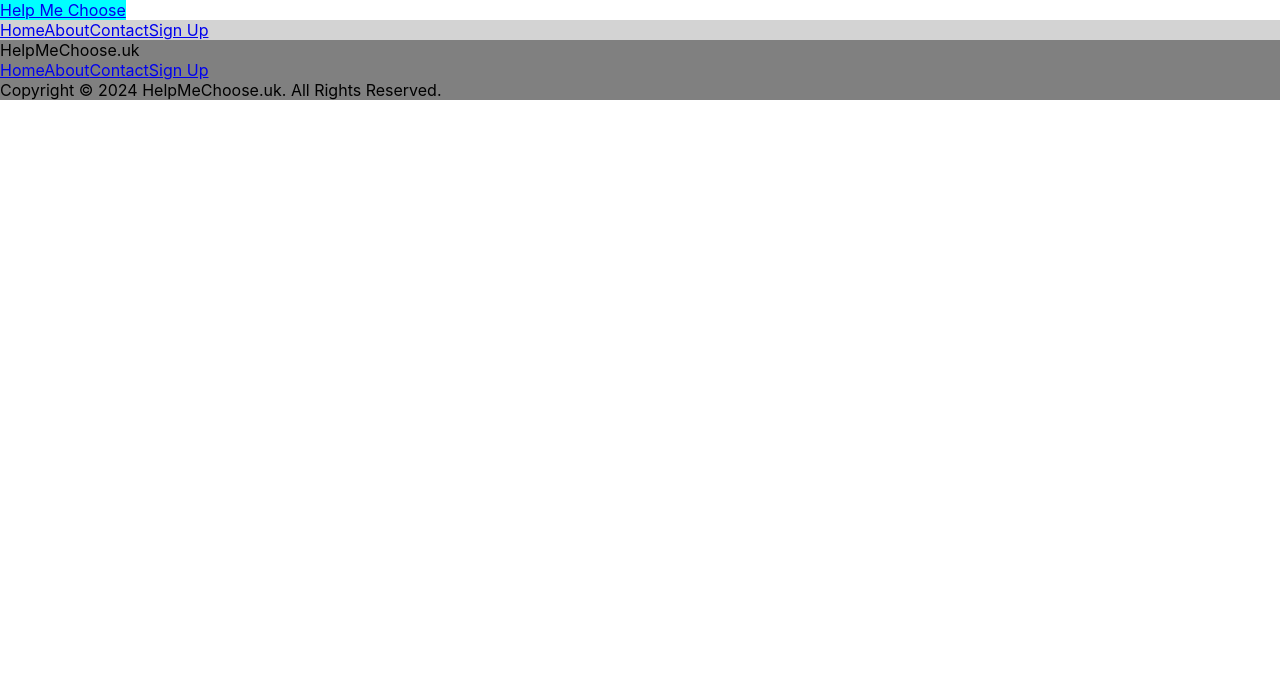
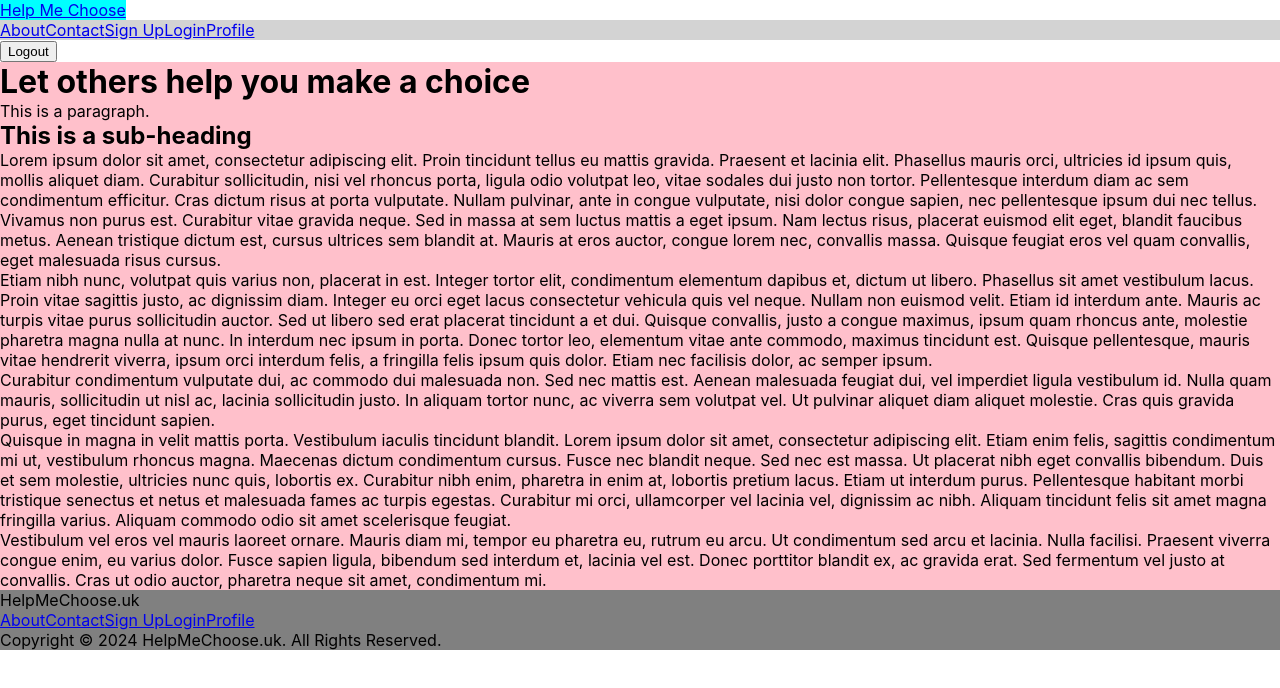
Before and after one commit to johnnyfwk/help-me-choose-front-end, a React (Vite) app: page /login in a window 1280 px wide. Shown: the top 688 px of the page. Built offline with nearby package versions, Linux system fonts and the light colour scheme; no server answers; sample sign-in values are in the browser's storage.

Commit message:
Setting up user logged in state.

```diff
--- a/src/App.jsx
+++ b/src/App.jsx
@@ -1,30 +1,51 @@
-import { Routes, Route } from "react-router-dom";
+import { Routes, Route, Navigate } from 'react-router-dom';
+import { useAuth } from './AuthContext';
 import Logo from "./components/Logo";
 import Nav from "./components/Nav";
 import Home from "./pages/Home";
 import SignUp from "./pages/SignUp";
+import Login from "./pages/Login";
+import Profile from "./pages/Profile";
 import About from "./pages/About";
 import Contact from "./pages/Contact";
 import Footer from "./components/Footer";
+import LogoutButton from './components/LogoutButton';
 
 function App() {
+    const { user, loading } = useAuth();
+    console.log(user)
+
     return (
         <>
             <Logo />
             <Nav />
+            {user && <LogoutButton />}
             <Routes>
                 <Route
                     path="/"
                     element={<Home />}
                 />
+
                 <Route
                     path="/sign-up"
-                    element={<SignUp />}
+                    element={user ? <Home /> : <SignUp />}
                 />
+
+                <Route
+                    path="/login"
+                    element={user ? <Home /> : <Login />}
+                />
+
+                <Route
+                    path="/profile"
+                    element={user ? <Profile /> : <Navigate to="/login" />}
+                />
+
                 <Route
                     path="/about"
                     element={<About />}
                 />
+
                 <Route
                     path="/contact"
                     element={<Contact />}
--- /dev/null
+++ b/src/AuthContext.jsx
@@ -0,0 +1,35 @@
+import React, { createContext, useContext, useEffect, useState } from 'react';
+import { onAuthStateChanged, signOut } from 'firebase/auth';
+import { auth } from './firebase';
+
+const AuthContext = createContext();
+
+export const AuthProvider = ({ children }) => {
+    const [user, setUser] = useState(null);
+    const [loading, setLoading] = useState(true);
+
+    useEffect(() => {
+        const unsubscribe = onAuthStateChanged(auth, (user) => {
+            setUser(user);
+            setLoading(false);
+        });
+
+        return () => unsubscribe();
+    }, []);
+
+    const logout = () => {
+        signOut(auth).then(() => {
+            setUser(null);
+        }).catch((error) => {
+            console.error('Error signing out: ', error);
+        });
+    };
+
+    return (
+        <AuthContext.Provider value={{ user, loading, logout }}>
+            {children}
+        </AuthContext.Provider>
+    );
+};
+
+export const useAuth = () => useContext(AuthContext);
--- a/src/components/Footer.jsx
+++ b/src/components/Footer.jsx
@@ -10,10 +10,11 @@ export default function Footer() {
             <div className="footer-heading-and-links-wrapper">
                 <div>HelpMeChoose.uk</div>
                 <div className="footer-links" onClick={handleFooterLinks}>
-                    <Link to="/">Home</Link>
                     <Link to="/about">About</Link>
                     <Link to="/contact">Contact</Link>
                     <Link to="/sign-up">Sign Up</Link>
+                    <Link to="/login">Login</Link>
+                    <Link to="/profile">Profile</Link>
                 </div>
             </div>
             <div id="copyright">Copyright &copy; {new Date().getFullYear()} HelpMeChoose.uk. All Rights Reserved.</div>
--- /dev/null
+++ b/src/components/LogoutButton.jsx
@@ -0,0 +1,12 @@
+import React from 'react';
+import { useAuth } from '../AuthContext';
+
+const LogoutButton = () => {
+    const { logout } = useAuth();
+
+    return (
+        <button onClick={logout}>Logout</button>
+    );
+};
+
+export default LogoutButton;
--- a/src/components/Nav.jsx
+++ b/src/components/Nav.jsx
@@ -3,10 +3,11 @@ import { Link } from "react-router-dom";
 export default function Nav() {
     return (
         <nav>
-            <Link to="/">Home</Link>
             <Link to="/about">About</Link>
             <Link to="/contact">Contact</Link>
             <Link to="/sign-up">Sign Up</Link>
+            <Link to="/login">Login</Link>
+            <Link to="/profile">Profile</Link>
         </nav>
     )
 }
--- a/src/firebase.js
+++ b/src/firebase.js
@@ -12,7 +12,6 @@ const firebaseConfig = {
     measurementId: "G-J8J3H4YNCF"
 };
 
-// Initialize Firebase
 const app = initializeApp(firebaseConfig);
 const auth = getAuth(app);
 const db = getFirestore(app);
--- a/src/main.jsx
+++ b/src/main.jsx
@@ -1,11 +1,14 @@
-import React from 'react'
-import ReactDOM from 'react-dom/client'
-import App from './App.jsx'
-import './index.css'
-import { BrowserRouter } from 'react-router-dom'
+import React from 'react';
+import ReactDOM from 'react-dom/client';
+import App from './App.jsx';
+import './index.css';
+import { BrowserRouter } from 'react-router-dom';
+import { AuthProvider } from './AuthContext.jsx';
 
 ReactDOM.createRoot(document.getElementById('root')).render(
     <BrowserRouter>
-        <App />
-    </BrowserRouter>,
+        <AuthProvider>
+            <App />
+        </AuthProvider>
+    </BrowserRouter>
 )
--- /dev/null
+++ b/src/pages/Login.jsx
@@ -0,0 +1,24 @@
+import { Helmet } from 'react-helmet';
+
+export default function Login() {
+    return (
+        <>
+            <Helmet>
+                <meta name="robots" content="index, follow" />
+                <link rel="canonical" href="https://helpmechoose.uk/login" />
+                <title>Login • HelpMeChoose.uk</title>
+                <meta name="description" content="Login to HelpMeChoose.uk." />
+            </Helmet>
+
+            <main>
+                <h1>Login</h1>
+
+                <p>This is a paragraph.</p>
+
+                <h2>This is a sub-heading</h2>
+
+                <p>Lorem ipsum dolor sit amet, consectetur adipiscing elit. Proin tincidunt tellus eu mattis gravida. Praesent et lacinia elit. Phasellus mauris orci, ultricies id ipsum quis, mollis aliquet diam. Curabitur sollicitudin, nisi vel rhoncus porta, ligula odio volutpat leo, vitae sodales dui justo non tortor. Pellentesque interdum diam ac sem condimentum efficitur. Cras dictum risus at porta vulputate. Nullam pulvinar, ante in congue vulputate, nisi dolor congue sapien, nec pellentesque ipsum dui nec tellus. Vivamus non purus est. Curabitur vitae gravida neque. Sed in massa at sem luctus mattis a eget ipsum. Nam lectus risus, placerat euismod elit eget, blandit faucibus metus. Aenean tristique dictum est, cursus ultrices sem blandit at. Mauris at eros auctor, congue lorem nec, convallis massa. Quisque feugiat eros vel quam convallis, eget malesuada risus cursus.</p>
+            </main>
+        </>
+    )
+}
--- /dev/null
+++ b/src/pages/Profile.jsx
@@ -0,0 +1,24 @@
+import { Helmet } from 'react-helmet';
+
+export default function Profile() {
+    return (
+        <>
+            <Helmet>
+                <meta name="robots" content="noindex, nofollow" />
+                <link rel="canonical" href="https://helpmechoose.uk/" />
+                <title>Profile • HelpMeChoose.uk</title>
+                <meta name="description" content="User's profile on HelpMeChoose.uk." />
+            </Helmet>
+
+            <main>
+                <h1>Profile</h1>
+
+                <p>This is a paragraph.</p>
+
+                <h2>This is a sub-heading</h2>
+
+                <p>Lorem ipsum dolor sit amet, consectetur adipiscing elit. Proin tincidunt tellus eu mattis gravida. Praesent et lacinia elit. Phasellus mauris orci, ultricies id ipsum quis, mollis aliquet diam. Curabitur sollicitudin, nisi vel rhoncus porta, ligula odio volutpat leo, vitae sodales dui justo non tortor. Pellentesque interdum diam ac sem condimentum efficitur. Cras dictum risus at porta vulputate. Nullam pulvinar, ante in congue vulputate, nisi dolor congue sapien, nec pellentesque ipsum dui nec tellus. Vivamus non purus est. Curabitur vitae gravida neque. Sed in massa at sem luctus mattis a eget ipsum. Nam lectus risus, placerat euismod elit eget, blandit faucibus metus. Aenean tristique dictum est, cursus ultrices sem blandit at. Mauris at eros auctor, congue lorem nec, convallis massa. Quisque feugiat eros vel quam convallis, eget malesuada risus cursus.</p>
+            </main>
+        </>
+    )
+}
--- a/src/pages/SignUp.jsx
+++ b/src/pages/SignUp.jsx
@@ -28,11 +28,11 @@ export default function SignUp() {
         if (usernameCheck.isValid && passwordCheck.isValid && emailCheck.isValid) {
             createUserWithEmailAndPassword(auth, email, password)
                 .then((userCredential) => {
-                    const user = userCredential.user;
-                    console.log(user);
-                    return setDoc(doc(db, 'users', user.uid), {
+                    const member = userCredential.user;
+                    console.log(member);
+                    return setDoc(doc(db, 'users', member.uid), {
                         username: username,
-                        email: user.email,
+                        email: member.email,
                         createdAt: new Date()
                     });
                 })
```
